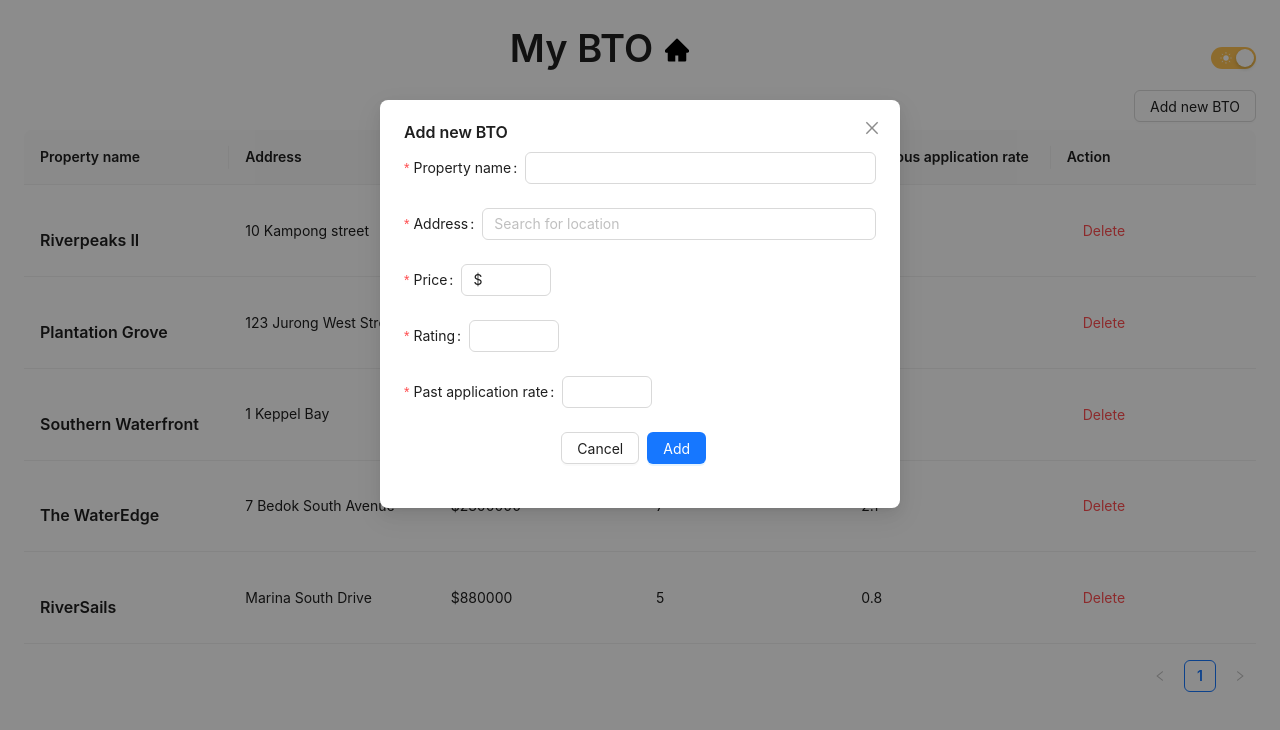
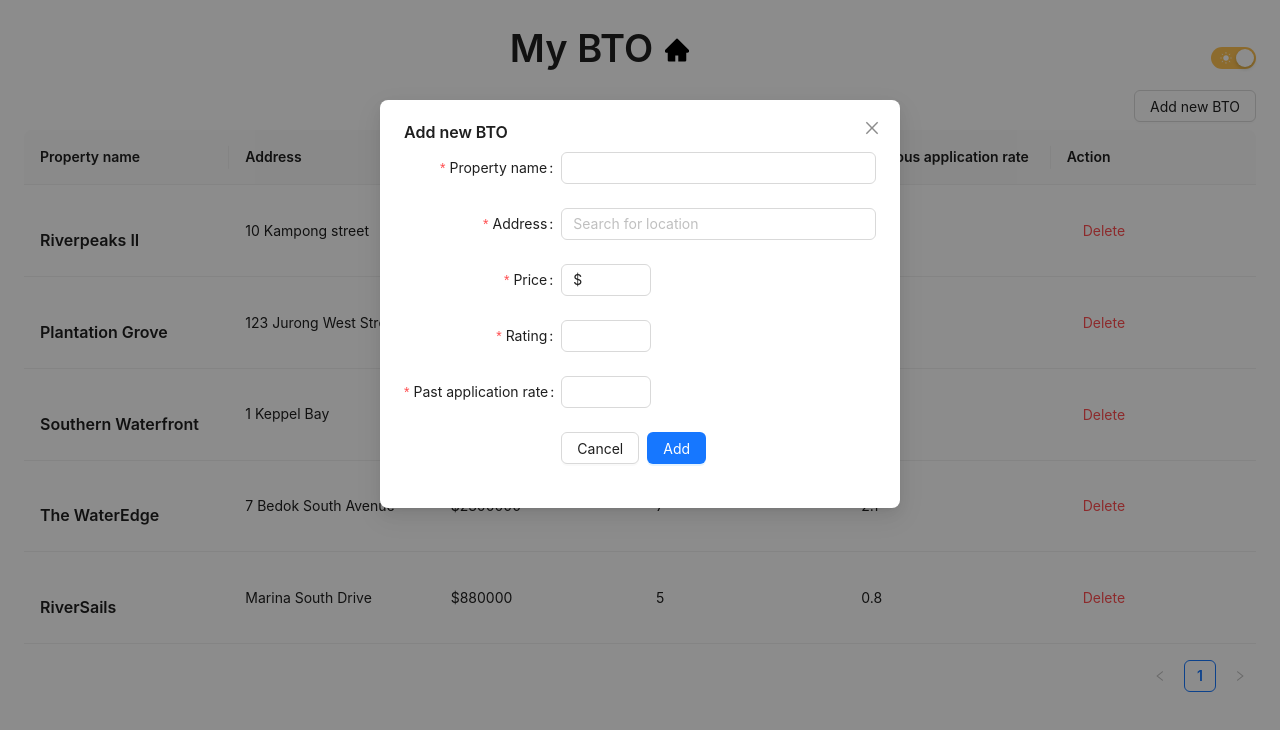
Before and after one commit to Joeyhiew/my-bto-table, a React (Create React App) app: page / in a window 1280 px wide. Both pictures are taken after a click on the button "Add new BTO". Shown: the top 730 px of the page. Built offline with nearby package versions, Linux system fonts and the light colour scheme.

Commit message:
feat: UI

```diff
--- a/src/components/form-modal/index.tsx
+++ b/src/components/form-modal/index.tsx
@@ -10,6 +10,11 @@ type ModalFormProps = {
 
 const tailLayout = {
   wrapperCol: { offset: 8, span: 16 },
+};
+
+const layout = {
+  labelCol: { span: 8 },
+  wrapperCol: { span: 16 },
 };
 
 const ModalForm: FC<ModalFormProps> = ({
@@ -61,7 +66,13 @@ const ModalForm: FC<ModalFormProps> = ({
       onCancel={handleClose}
       destroyOnClose={true}
     >
-      <Form name="bto-form" onFinish={handleSubmit} preserve={false}>
+      <Form
+        name="bto-form"
+        onFinish={handleSubmit}
+        preserve={false}
+        {...layout}
+        style={{ maxWidth: 600 }}
+      >
         <Form.Item<DataType>
           label="Property name"
           name="name"
```
Also changed, not shown: 1 other file (tests, documents, lock files or other folders).
